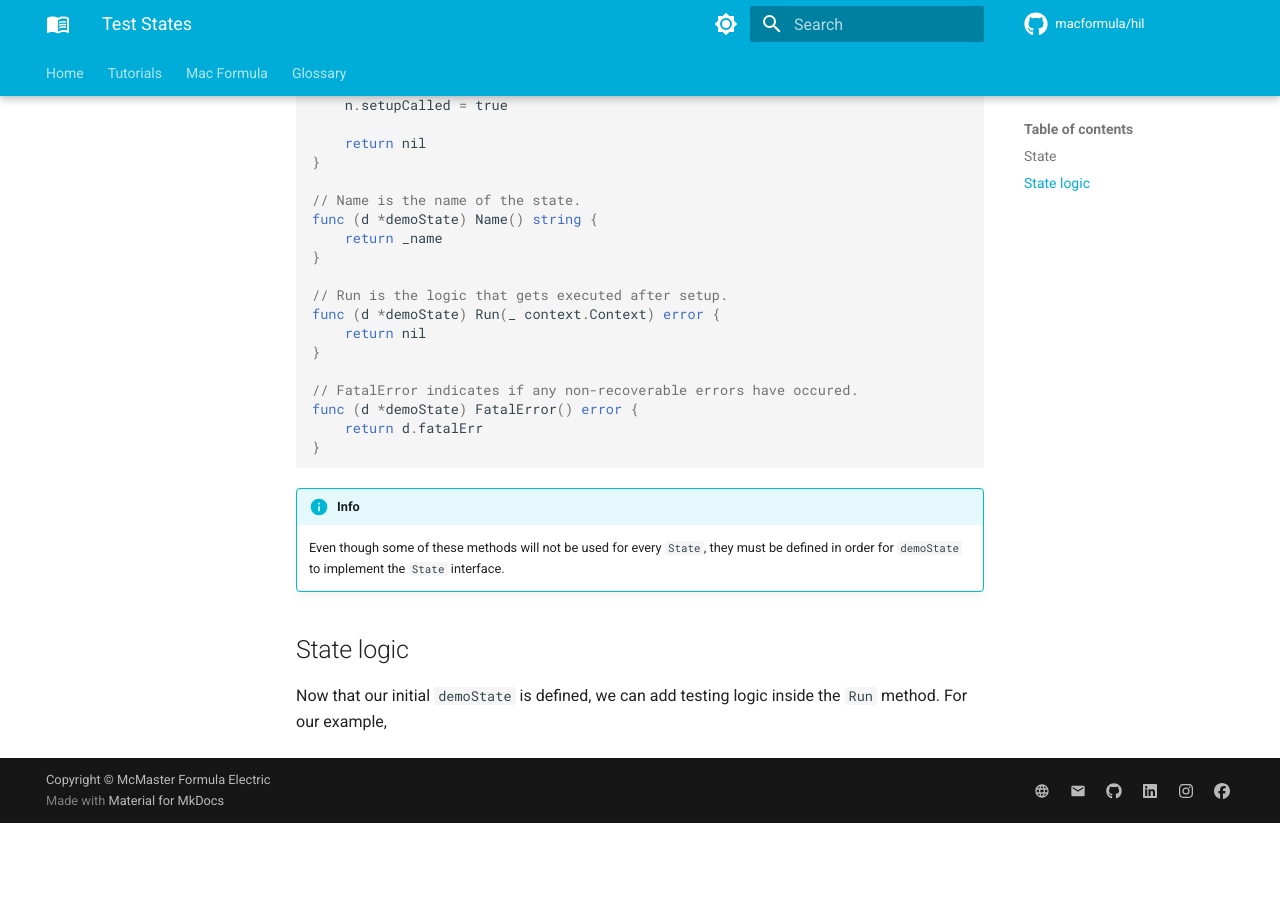
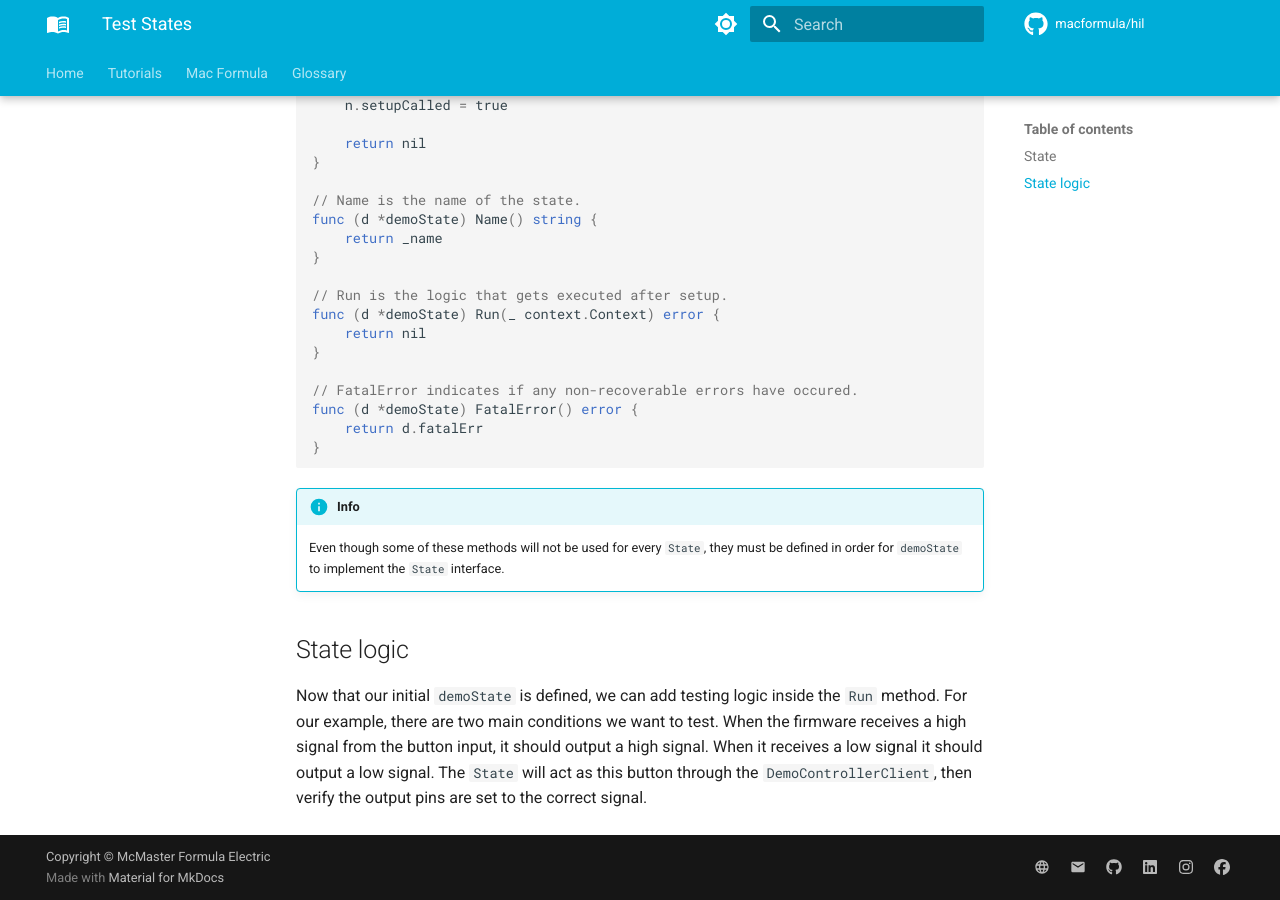
Before and after one commit to macformula/hil, an MkDocs documentation site: the page built from docs/docs/tutorials/setup/5.md, in a window 1280 px wide and 900 px high, scrolled down 1361 px. Built offline with MkDocs 1.6.1 and Material for MkDocs 9.7.7, drawn with Linux system fonts in a browser that asks for light colours; comment, search, counter and statistics services are not loaded; before the commit the page ends 2184 px from its top, so only the background shows below that.

Commit message:
added to step 5

```diff
--- a/docs/docs/tutorials/setup/5.md
+++ b/docs/docs/tutorials/setup/5.md
@@ -88,4 +88,5 @@ func (d *demoState) FatalError() error {
 
 ## State logic
 
-Now that our initial `demoState` is defined, we can add testing logic inside the `Run` method. For our example,
+Now that our initial `demoState` is defined, we can add testing logic inside the `Run` method.
+For our example, there are two main conditions we want to test. When the firmware receives a high signal from the button input, it should output a high signal. When it receives a low signal it should output a low signal. The `State` will act as this button through the `DemoControllerClient`, then verify the output pins are set to the correct signal.
```
